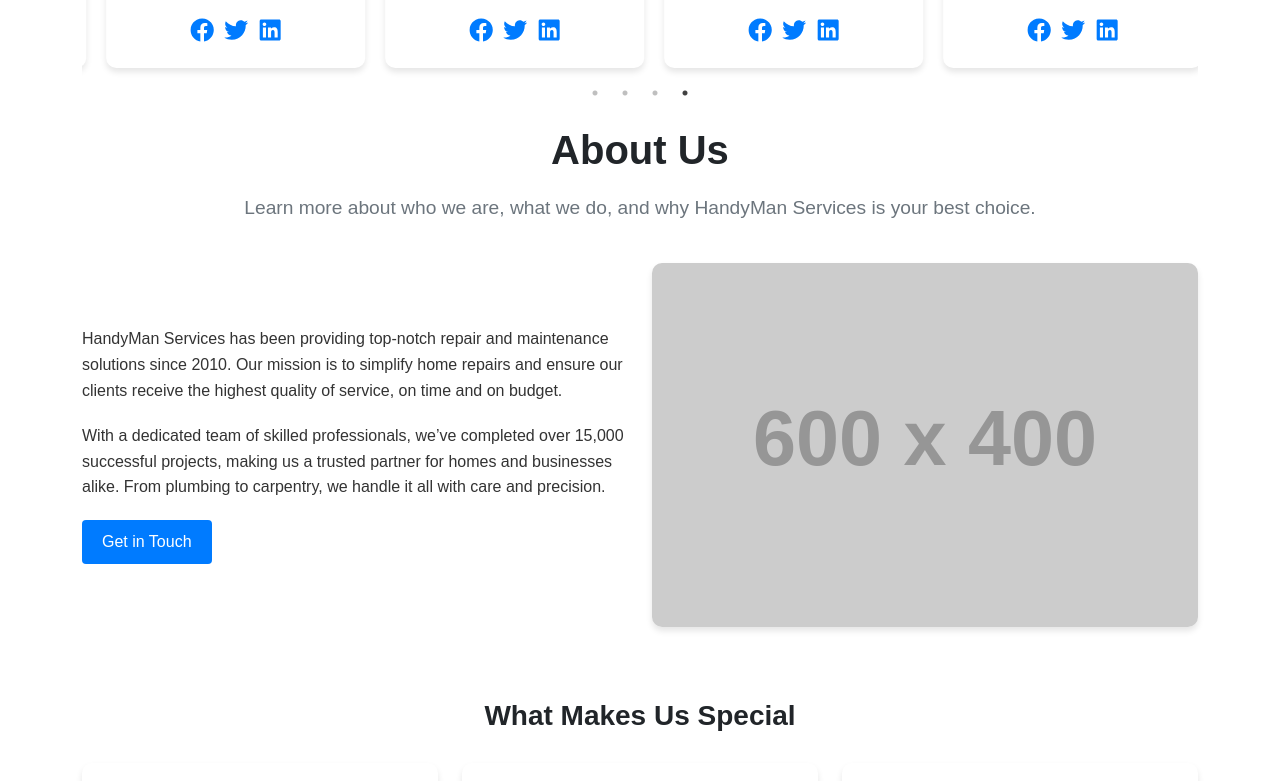
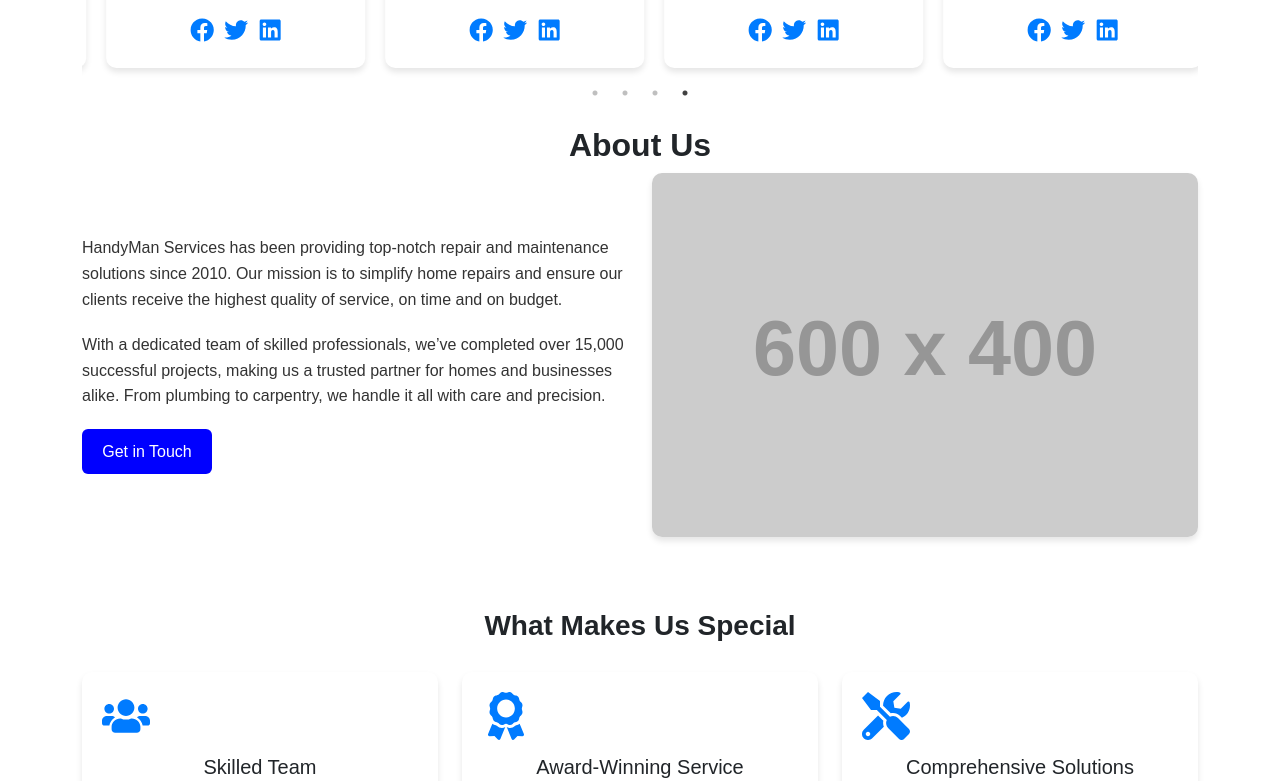
Before and after one commit to nurulazam-dev/mna-handyman-platform, a React (Vite) app: page / in a window 1280 px wide. Shown: the part 1307-2088 px from the top of the page. Built offline with nearby package versions, Linux system fonts and the light colour scheme.

Commit message:
MakesUsSpecial component create

```diff
--- a/src/components/AboutUs.jsx
+++ b/src/components/AboutUs.jsx
@@ -2,20 +2,6 @@
 import { FaUsers, FaAward, FaTools } from "react-icons/fa";
 
 const AboutUs = () => {
-  const headerStyle = {
-    fontSize: "2.5rem",
-    fontWeight: "bold",
-    textAlign: "center",
-    marginBottom: "20px",
-  };
-
-  const subHeaderStyle = {
-    fontSize: "1.2rem",
-    color: "#6c757d",
-    textAlign: "center",
-    marginBottom: "40px",
-  };
-
   const highlightCardStyle = {
     border: "none",
     boxShadow: "0 4px 6px rgba(0, 0, 0, 0.1)",
@@ -45,23 +31,9 @@
     boxShadow: "0 4px 6px rgba(0, 0, 0, 0.1)",
   };
 
-  const buttonStyle = {
-    backgroundColor: "#007bff",
-    border: "none",
-    fontSize: "1rem",
-    padding: "10px 20px",
-  };
-
   return (
-    <section className="container">
-      {/* Header */}
-      <div>
-        <h2 style={headerStyle}>About Us</h2>
-        <p style={subHeaderStyle}>
-          Learn more about who we are, what we do, and why HandyMan Services is
-          your best choice.
-        </p>
-      </div>
+    <section className="container sectionClass">
+      <h2 className="headingClass">About Us</h2>
 
       {/* Main Content */}
       <Row className="align-items-center mb-5">
@@ -79,7 +51,7 @@
             and businesses alike. From plumbing to carpentry, we handle it all
             with care and precision.
           </p>
-          <Button style={buttonStyle} href="/contact">
+          <Button className="customBtn" href="/contact">
             Get in Touch
           </Button>
         </Col>
```
Also changed, not shown: src/components/MakesUsSpecial.jsx (added, +7 -0 lines).
